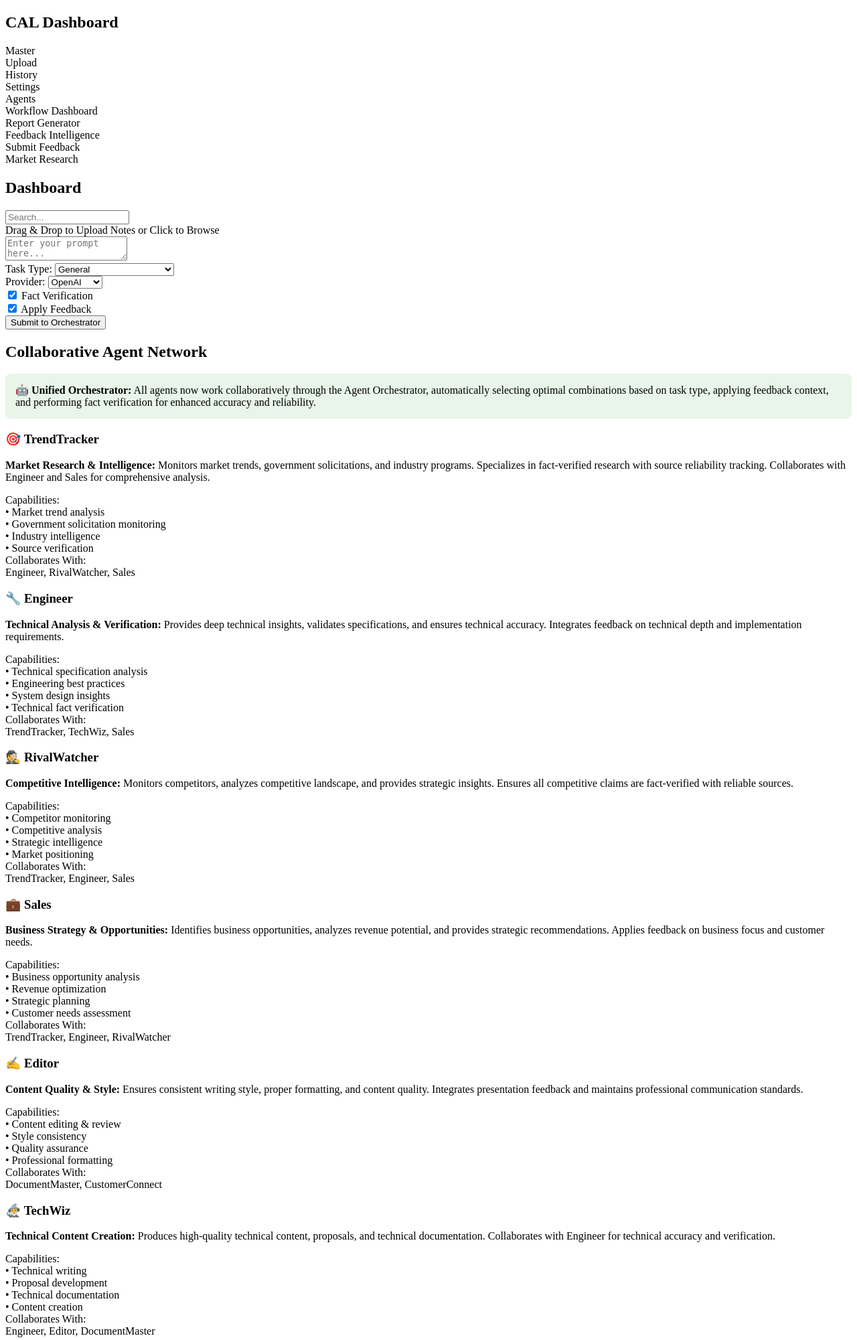
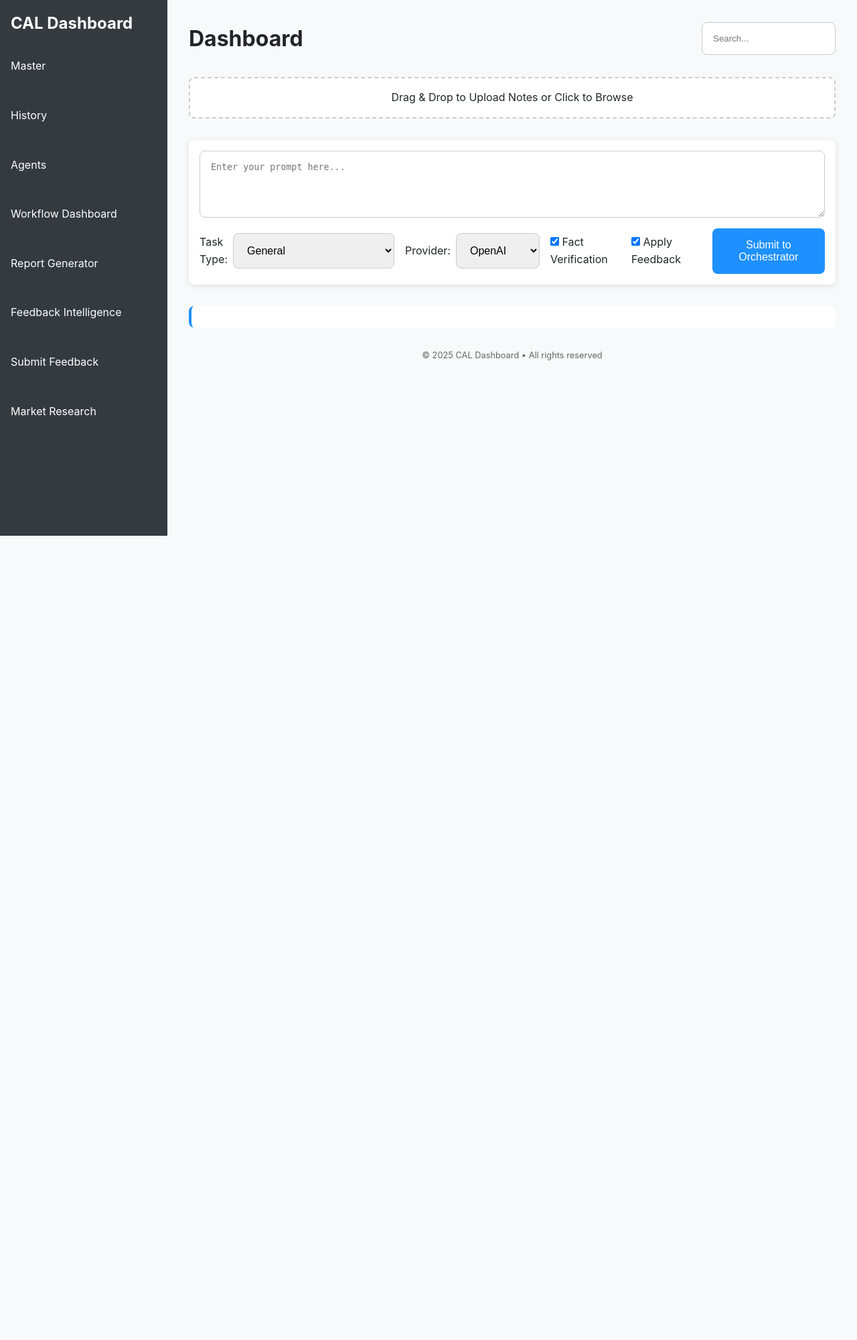
Before and after one commit to rnolden2/cal_agent, a FastAPI app: page / in a window 1280 px wide. Shown: the top 2001 px of the page at 67% size. After the commit the page ends 800 px from the top, so only its background shows below. Run offline with FastAPI, Linux system fonts and the light colour scheme; some libraries are stand-ins or nearby versions.

Commit message:
fix: static files

```diff
--- a/app/main.py
+++ b/app/main.py
@@ -9,8 +9,7 @@ from typing import List, Optional
 import uvicorn
 from fastapi import FastAPI, Query, Request
 from fastapi.templating import Jinja2Templates
-
-# from starlette.middleware.cors import CORSMiddleware
+from fastapi.staticfiles import StaticFiles
 
 from .agent_schema.agent_master_schema import (
     AgentCallModel,
@@ -51,7 +50,11 @@ logger = logging.getLogger(__name__)
 templates = Jinja2Templates(
     directory=os.path.join(os.path.dirname(__file__), "templates")
 )
-
+app.mount(
+    "/static",
+    StaticFiles(directory=os.path.join(os.path.dirname(__file__), "static")),
+    name="static",
+)
 # Load the market research template from file
 try:
     template_path = os.path.join(
--- a/app/templates/feedback_input.html
+++ b/app/templates/feedback_input.html
@@ -4,8 +4,8 @@
     <meta charset="UTF-8">
     <meta name="viewport" content="width=device-width, initial-scale=1.0">
     <title>CAL Feedback Input - Submit Boss Feedback</title>
-    <link rel="stylesheet" href="{{ url_for('static', filename='css/base.css') }}">
-    <link rel="stylesheet" href="{{ url_for('static', filename='css/pages/feedback-input.css') }}">
+    <link rel="stylesheet" href="{{ url_for('static', path='css/base.css') }}">
+    <link rel="stylesheet" href="{{ url_for('static', path='css/pages/feedback-input.css') }}">
 </head>
 <body>
     <div class="container">
--- a/app/templates/index.html
+++ b/app/templates/index.html
@@ -5,8 +5,8 @@
   <meta charset="UTF-8" />
   <meta name="viewport" content="width=device-width, initial-scale=1.0" />
   <title>CAL Dashboard</title>
-  <link rel="stylesheet" href="{{ url_for('static', filename='css/base.css') }}">
-  <link rel="stylesheet" href="{{ url_for('static', filename='css/pages/index.css') }}">
+  <link rel="stylesheet" href="{{ url_for('static', path='css/base.css') }}">
+  <link rel="stylesheet" href="{{ url_for('static', path='css/pages/index.css') }}">
   <script src="https://cdn.jsdelivr.net/npm/marked/marked.min.js"></script>
 </head>
 
@@ -14,9 +14,7 @@
   <div class="sidebar">
     <h2>CAL Dashboard</h2>
     <div class="nav-item" data-target="dashboard">Master</div>
-    <div class="nav-item" data-target="upload">Upload</div>
     <div class="nav-item" data-target="history">History</div>
-    <div class="nav-item" data-target="settings">Settings</div>
     <div class="nav-item" data-target="agents">Agents</div>
     <div class="nav-item" onclick="window.location.href='/workflow-dashboard'">Workflow Dashboard</div>
     <div class="nav-item" onclick="window.location.href='/simple-report-generator'">Report Generator</div>
--- a/app/templates/simple_report_generator.html
+++ b/app/templates/simple_report_generator.html
@@ -6,8 +6,8 @@
     <title>CAL Report Generator</title>
     <script src="https://cdn.jsdelivr.net/npm/marked@9.1.6/marked.min.js"></script>
     <script src="https://cdn.jsdelivr.net/npm/dompurify@3.0.5/dist/purify.min.js"></script>
-    <link rel="stylesheet" href="{{ url_for('static', filename='css/base.css') }}">
-    <link rel="stylesheet" href="{{ url_for('static', filename='css/pages/report-generator.css') }}">
+    <link rel="stylesheet" href="{{ url_for('static', path='css/base.css') }}">
+    <link rel="stylesheet" href="{{ url_for('static', path='css/pages/report-generator.css') }}">
 </head>
 <body>
     <div class="container">
```
